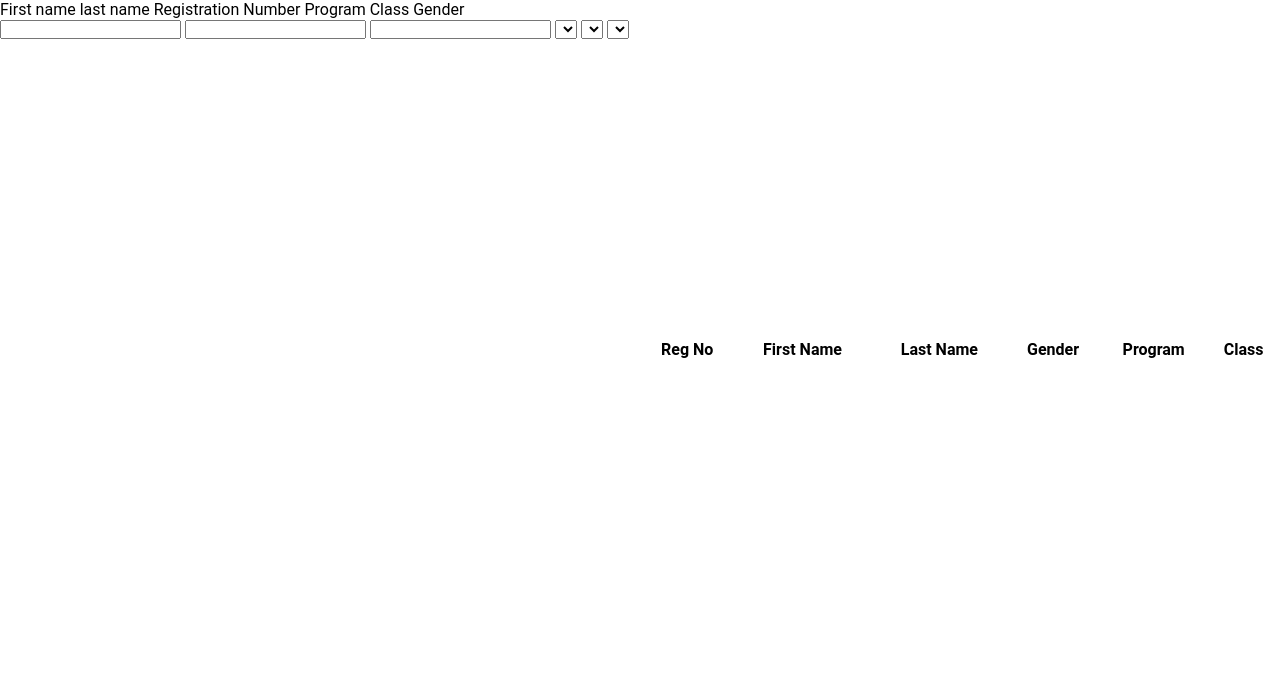
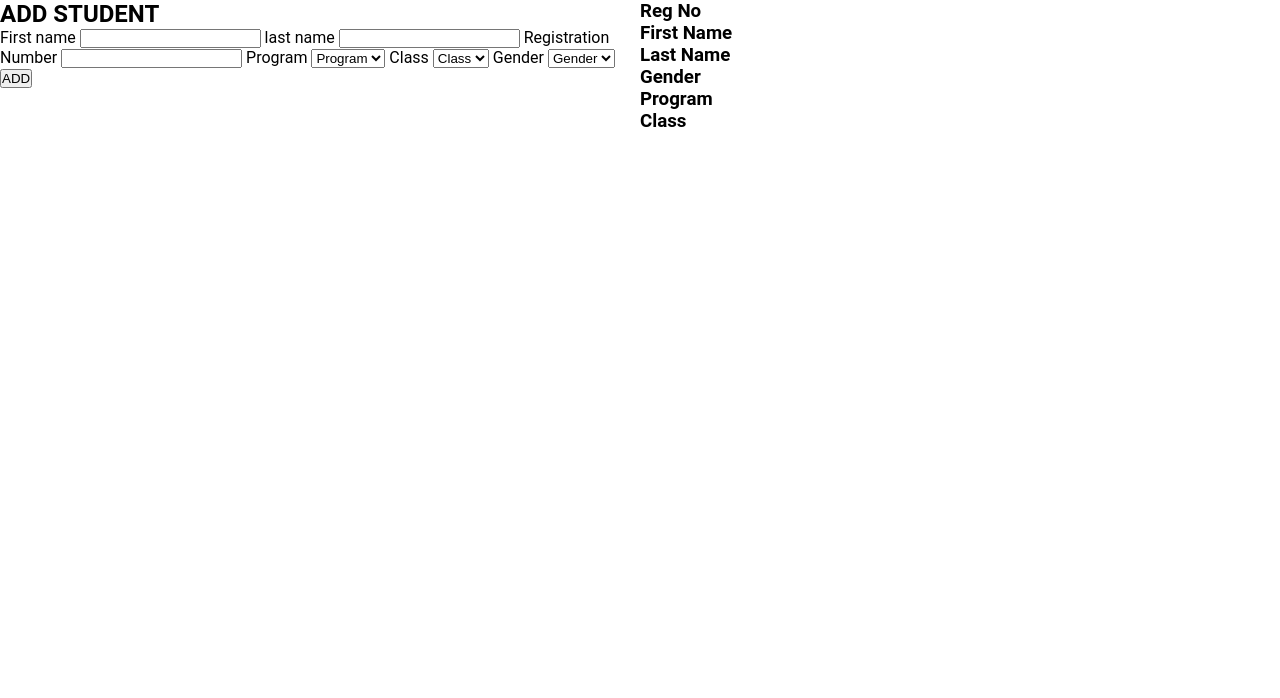
Before and after one commit to PhoenixTech2003/SMIS-assessment-module, a Flask app: page / in a window 1280 px wide. Shown: the part 102-800 px from the top of the page. Run offline with Flask 3, Linux system fonts and the light colour scheme; data that the repository does not hold is empty; some web fonts are replaced.

Commit message:
Add student form to index.html

```diff
--- a/templates/index.html
+++ b/templates/index.html
@@ -9,37 +9,83 @@
 <body>
     <header><h1>SMIS ASSESSMENT MODULE</h1></header>
     <main>
-        <form action="">
+        <form action="/add_student" method="get">
+            <h2>ADD STUDENT</h2>
             <div>
-                <lable>First name</lable>
-                <lable>last name</lable>
-                <lable>Registration Number</lable>
-                <label>Program</label>
-                <label>Class</label>
-                <label>Gender</label>
+                <div>
+                    <lable>First name</lable>
+                    <input type="text" name="first_name">
+                    <lable>last name</lable>
+                    <input type="text" name="last_name">
+                    <lable>Registration Number</lable>
+                    <input type="text" name="reg_no">
 
-            </div>
-            <div>
-                <input type="text" name="first_name">
-                <input type="text" name="last_name">
-                <input type="text" name="reg_no">
-                <select name="" id=""></select>
-                <select name="" id=""></select>
-                <select name="" id=""></select>
+
+                    <label>Program</label>
+                    <select name="program" id="">
+                        <option value="program" disabled selected>Program</option>
+                        {% for program in programs %}
+                          <option value={{program}}>{{program}}</option>
+                        {%endfor%}
+
+                    </select>
+
+
+                    <label>Class</label>
+                    <select name="class" id="">
+                        <option value="Class" disabled selected>Class</option>
+                        {% for class in classes %}
+                          <option value={{class}}>{{class}}</option>
+                        {%endfor%}
+                    </select>
+
+                    <label>Gender</label>
+                    <select name="gender" id="">
+                        <option value="gender" disabled selected>Gender</option>
+                        {% for genders in gender %}
+                          <option value={{genders}}>{{genders}}</option>
+                        {%endfor%}
+                    </select>
+                    <button>ADD</button>
+
+                </div>
+
 
             </div>
 
+
         </form>
-        <table>
-            <tr>
-                <th>Reg No</th>
-                <th>First Name</th>
-                <th>Last Name</th>
-                <th>Gender</th>
-                <th>Program</th>
-                <th>Class</th>
-            </tr>
-        </table>
+
+        <div>
+            <section>
+
+                <div><h3>Reg No</h3></div>
+                <div><h3>First Name</h3></div>
+                <div><h3>Last Name</h3></div>
+                <div><h3>Gender</h3></div>
+                <div><h3>Program</h3></div>
+                <div><h3>Class</h3></div>
+
+            </section>
+
+
+            <section>
+
+
+                {% for row in record %}
+                    <div><p>{{row['student_id']}}</p></div>
+                    <div><p>{{row['first_name']}}</p></div>
+                    <div><p>{{row['last_name']}}</p></div>
+                    <div><p>{{row['gender']}}</p></div>
+                    <div><p>{{row['program_id']}}</p></div>
+                    <div><p>{{row['class_id']}}</p></div>
+                {% endfor%}
+
+            </section>
+
+
+
+        </div>
     </main>
 
 </body>
```
